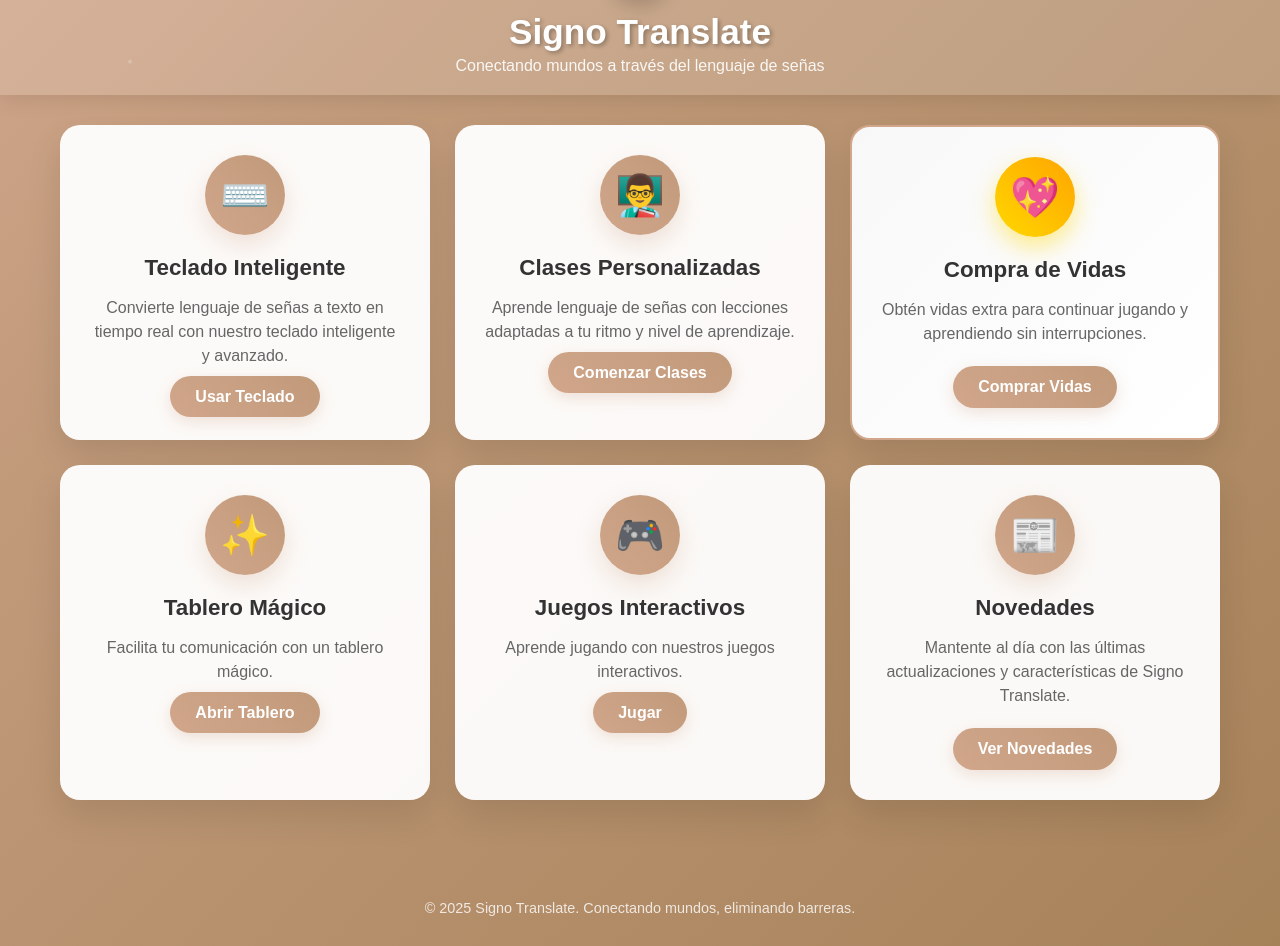
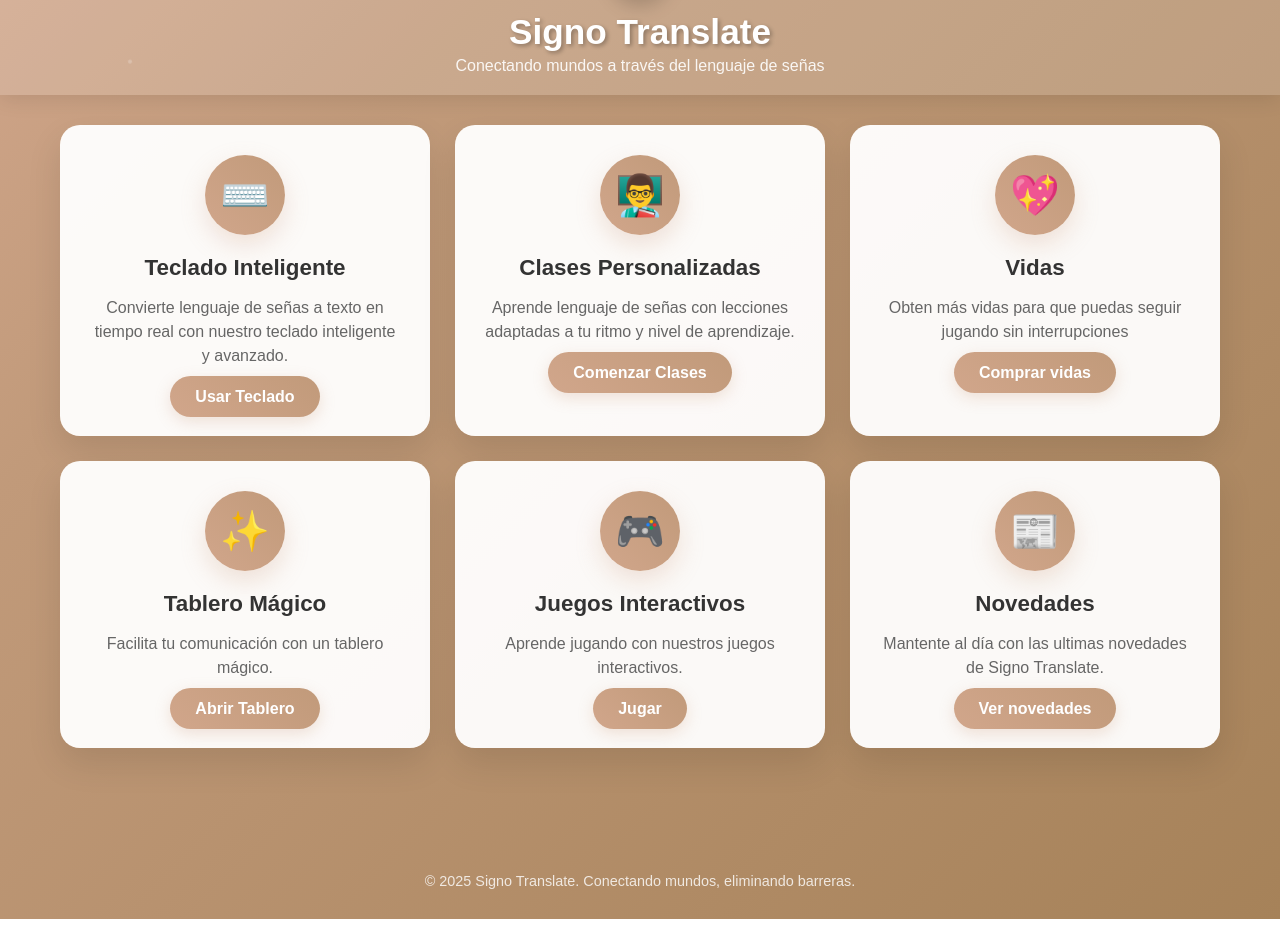
Before and after one commit to danxchemical/Signo-Translate-V2, a plain HTML site: page inicio.html in a window 1280 px wide. Shown: the part 83-1029 px from the top of the page. After the commit the page ends 1002 px from the top, so only its background shows below. Drawn offline with Linux system fonts and the light colour scheme.

Commit message:
Update inicio.html

```diff
--- a/inicio.html
+++ b/inicio.html
@@ -324,11 +324,11 @@
             </div>
 
             <!-- Compra de Vidas -->
-            <div class="feature-card premium-card" onclick="navigateTo('lives')">
+            <div class="feature-card" onclick="navigateTo('board')">
                 <div class="card-icon">💖</div>
-                <h2 class="card-title">Compra de Vidas</h2>
-                <p class="card-description">Obtén vidas extra para continuar jugando y aprendiendo sin interrupciones.</p>
-                <button class="card-button">Comprar Vidas</button>
+                <h2 class="card-title">Vidas</h2>
+                <p class="card-description">Obten más vidas para que puedas seguir jugando sin interrupciones</p>
+             <a href="vidas.html"  class="card-button">Comprar vidas</a>
             </div>
 
             <!-- Tablero Mágico -->
@@ -349,13 +349,14 @@
 
             </div>
             <!-- Novedades -->
-            <div class="feature-card" onclick="navigateTo('news')">
+            <div class="feature-card">
+
                 <div class="card-icon">📰</div>
                 <h2 class="card-title">Novedades</h2>
-                <p class="card-description">Mantente al día con las últimas actualizaciones y características de Signo Translate.</p>
-                <button class="card-button">Ver Novedades</button>
+                <p class="card-description">Mantente al día con las ultimas novedades de Signo Translate.</p>
+                <a href="novedades.html"  class="card-button">Ver novedades</a>
+
             </div>
-        </div>
         <a href="/signo/files/teclado.html"></a>
     </main>
 
```
